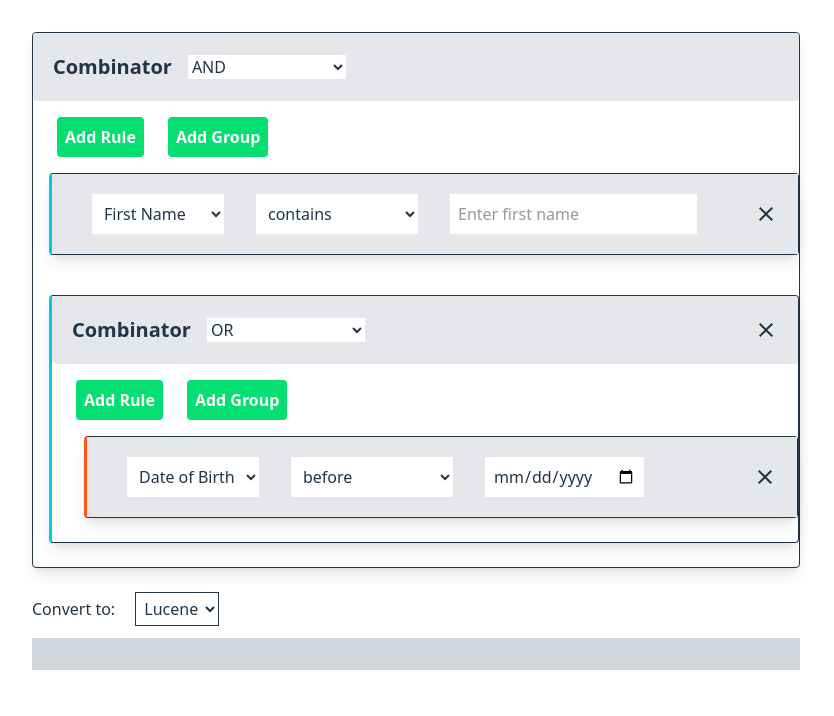
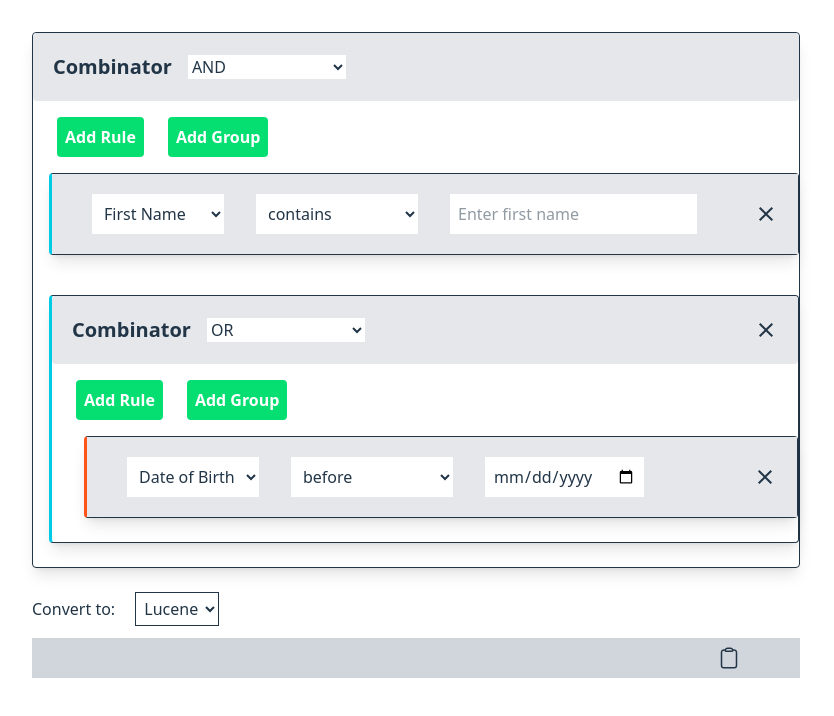
Before and after one commit to redwanatef/svelte-query-builder, a Svelte app: page / in a window 1280 px wide. Shown: the top 716 px of the page, without its empty margins (224-1058 px from the left). Built offline with nearby package versions, Linux system fonts and the light colour scheme.

Commit message:
feat: add copy feature to exported query

```diff
--- a/src/components/QueryBuilder.svelte
+++ b/src/components/QueryBuilder.svelte
@@ -31,9 +31,26 @@
       exportedQuery = JSON.stringify(convertToMongoDB(queryState), null, 2);
     }
   });
+
+  let showNotification = $state(false);
+  const copyToClipboard = () => {
+    navigator.clipboard
+      .writeText(exportedQuery as string)
+      .then(() => {
+        showNotification = true;
+
+        // Hide notification after 2 seconds
+        setTimeout(() => {
+          showNotification = false;
+        }, 2000);
+      })
+      .catch((err) => {
+        console.error("Failed to copy: ", err);
+      });
+  };
 </script>
 
-<div class="min-w-[90%] lg:min-w-[60%] max-w-fit mx-auto">
+<div class="w-[90%] lg:w-[60%] mx-auto">
   <QueryBuilderGroup child={false} currentNode={queryState} />
 
   <div>
@@ -44,10 +61,33 @@
       <option value="mongo">Mongo</option>
     </select>
 
-    <div class="mt-3 bg-gray-300 p-4">
+    <div class="mt-3 bg-gray-300 p-2 grid grid-cols-[90%_10%]">
       <div class="w-[90%]">
         <pre class="whitespace-pre-wrap wrap-break-word">{exportedQuery}</pre>
       </div>
+      <button aria-label="copy" onclick={copyToClipboard}>
+        <svg
+          xmlns="http://www.w3.org/2000/svg"
+          fill="none"
+          viewBox="0 0 24 24"
+          stroke-width="1.5"
+          stroke="currentColor"
+          class="size-6 cursor-pointer"
+        >
+          <path
+            stroke-linecap="round"
+            stroke-linejoin="round"
+            d="M15.666 3.888A2.25 2.25 0 0 0 13.5 2.25h-3c-1.03 0-1.9.693-2.166 1.638m7.332 0c.055.194.084.4.084.612v0a.75.75 0 0 1-.75.75H9a.75.75 0 0 1-.75-.75v0c0-.212.03-.418.084-.612m7.332 0c.646.049 1.288.11 1.927.184 1.1.128 1.907 1.077 1.907 2.185V19.5a2.25 2.25 0 0 1-2.25 2.25H6.75A2.25 2.25 0 0 1 4.5 19.5V6.257c0-1.108.806-2.057 1.907-2.185a48.208 48.208 0 0 1 1.927-.184"
+          />
+        </svg>
+      </button>
+      {#if showNotification}
+        <div
+          class="fixed top-4 right-[50%] bg-green-500 text-white px-4 py-2 rounded shadow-md transition-opacity duration-300"
+        >
+          Copied to clipboard!
+        </div>
+      {/if}
     </div>
   </div>
 </div>
```
